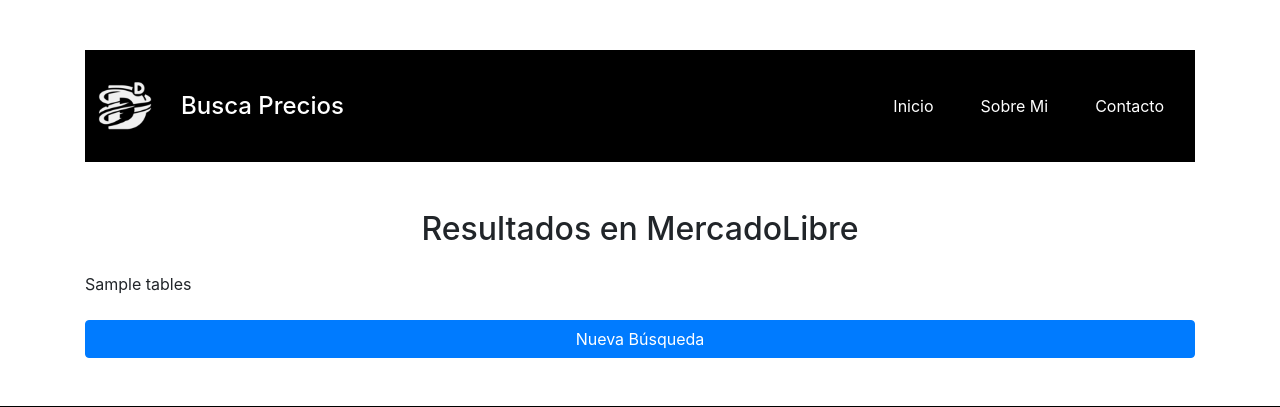
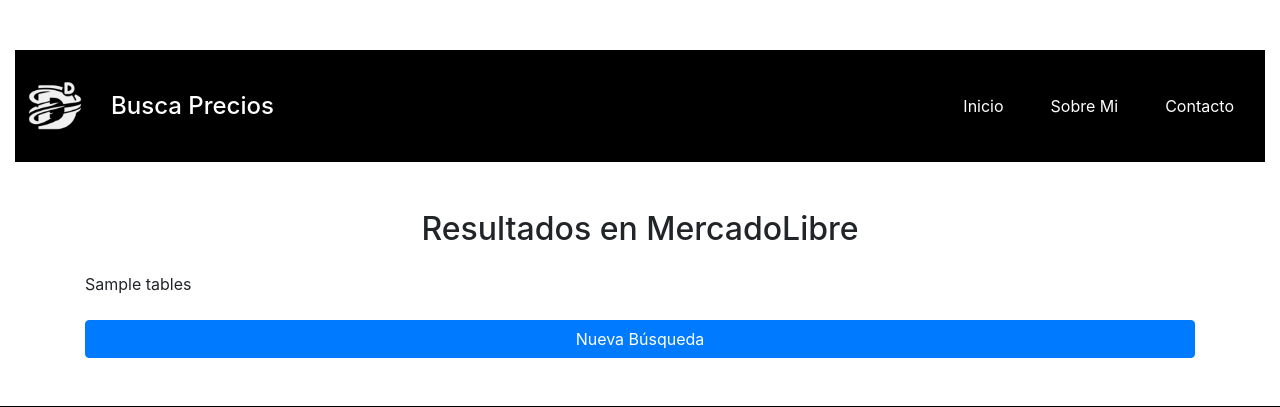
Before and after one commit to dart94/ScrapingML, a Flask app: template templates/result.html in a window 1280 px wide. Shown: the top 407 px of the page. Run offline with Flask 2, Linux system fonts and the light colour scheme; the template is opened without the code that fills it: most values are stand-ins (such as "Sample title", 1, 10 or a date in 2020); some libraries are stand-ins or nearby versions.

Commit message:
commit10

```diff
--- a/templates/index.html
+++ b/templates/index.html
@@ -27,6 +27,11 @@
     </div>
 
     <div class="content">
+        {% if error %}
+        <div class="alert alert-danger" role="alert">
+            {{ error }}
+        </div>
+        {% endif %}
         <form method="POST">
             <div class="form-group">
                 <label for="palabra">Ingresa un producto:</label>
--- a/templates/result.html
+++ b/templates/result.html
@@ -10,7 +10,7 @@
 </head>
 
 <body>
-    <div class="container">
+    <div class="container-fluid">
         <header class="d-flex justify-content-between align-items-center py-3">
             <div class="d-flex align-items-center">
                 <img src="{{ url_for('static', filename='img/dart3.png') }}" alt="Logo" class="header-img mr-3">
@@ -25,6 +25,7 @@
             </nav>
         </header>
     </div>
+
     <div class="container">
         <h2 class="text-center my-4">Resultados en MercadoLibre</h2>
         <div class="table-responsive">
@@ -32,14 +33,9 @@
         </div>
         <a href="/" class="btn btn-primary btn-block mt-4">Nueva Búsqueda</a>
     </div>
-    </div>
 
     <footer class="site-footer">
-
-
-        <p> Busca precios. Todos los derechos reservados®</p>
-
-
+        <p>Busca precios. Todos los derechos reservados®</p>
     </footer>
 </body>
 
```
